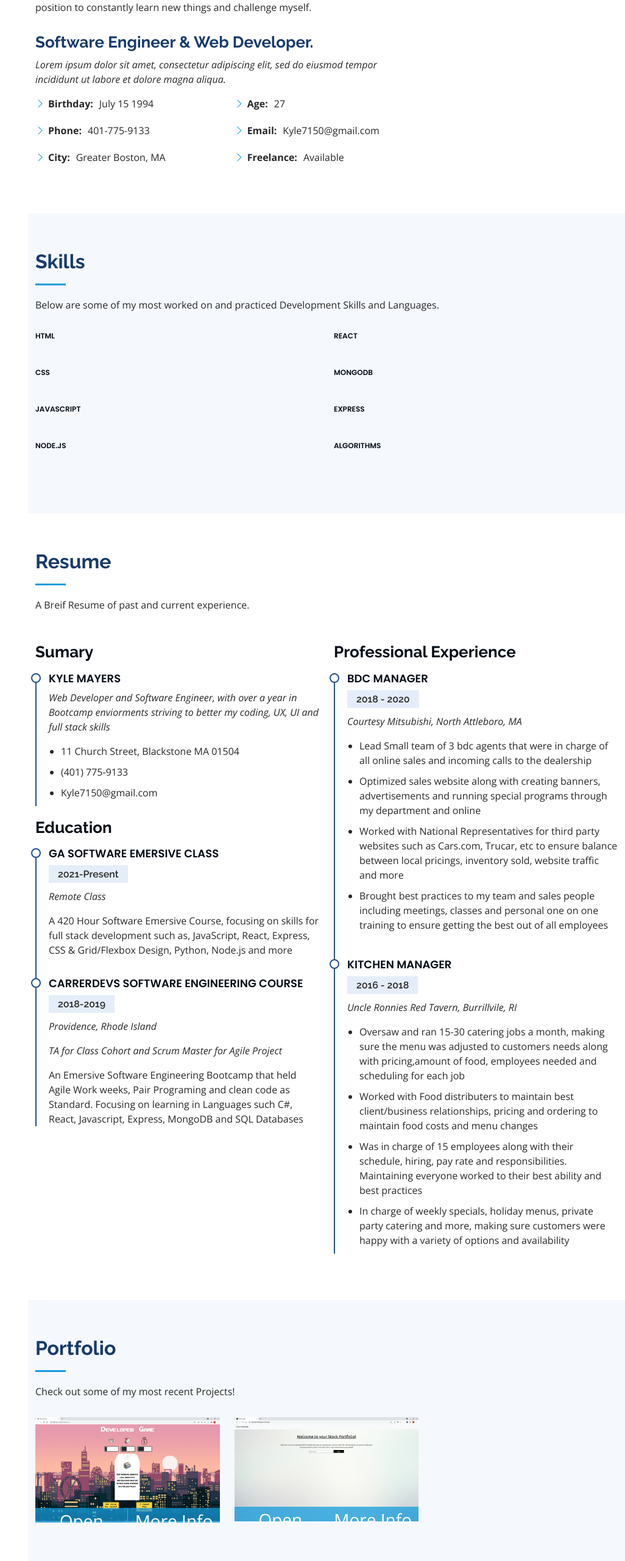
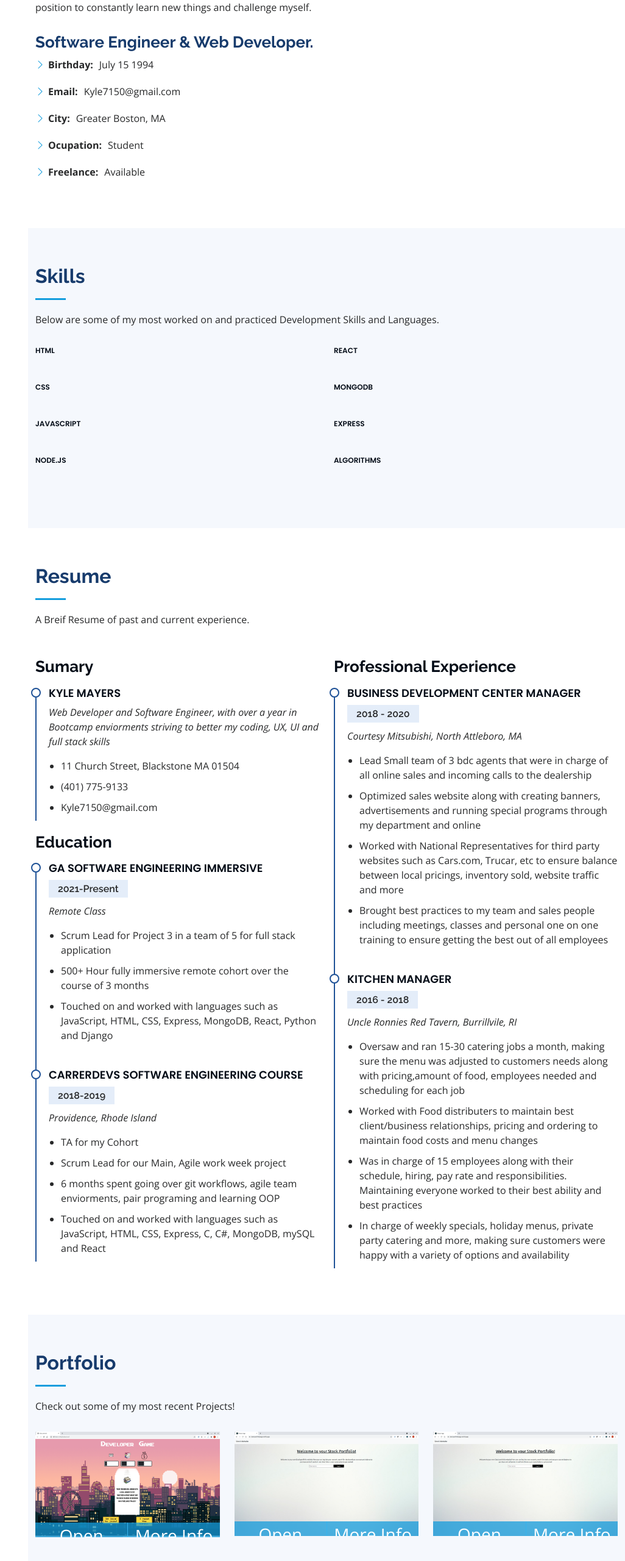
Before and after one commit to kyle715/portfolio, a plain HTML site: page index.html in a window 1280 px wide. Shown: the part 962-3522 px from the top of the page at 61% size, without its empty margins (254-1280 px from the left). Drawn offline with nearby package versions, Linux system fonts and the light colour scheme.

Commit message:
touch ups, adding project 3

```diff
--- a/index.html
+++ b/index.html
@@ -74,22 +74,14 @@
         <div class="row">
           <div class="col-lg-8 pt-4 pt-lg-0 content" data-aos="fade-left">
             <h3>Software Engineer &amp; Web Developer.</h3>
-            <p class="fst-italic">
-              Lorem ipsum dolor sit amet, consectetur adipiscing elit, sed do eiusmod tempor incididunt ut labore et dolore
-              magna aliqua.
-            </p>
+
             <div class="row">
               <div class="col-lg-6">
                 <ul>
                   <li><i class="bi bi-chevron-right"></i> <strong>Birthday:</strong> <span>July 15 1994</span></li>
-                  <li><i class="bi bi-chevron-right"></i> <strong>Phone:</strong> <span>401-775-9133</span></li>
+                  <li><i class="bi bi-chevron-right"></i> <strong>Email:</strong> <span>Kyle7150@gmail.com</span></li>
                   <li><i class="bi bi-chevron-right"></i> <strong>City:</strong> <span>Greater Boston, MA</span></li>
-                </ul>
-              </div>
-              <div class="col-lg-6">
-                <ul>
-                  <li><i class="bi bi-chevron-right"></i> <strong>Age:</strong> <span>27</span></li>
-                  <li><i class="bi bi-chevron-right"></i> <strong>Email:</strong> <span>Kyle7150@gmail.com</span></li>
+                  <li><i class="bi bi-chevron-right"></i> <strong>Ocupation:</strong> <span>Student</span></li>
                   <li><i class="bi bi-chevron-right"></i> <strong>Freelance:</strong> <span>Available</span></li>
                 </ul>
               </div>
@@ -180,23 +172,31 @@
 
             <h3 class="resume-title">Education</h3>
             <div class="resume-item">
-              <h4>GA Software Emersive Class</h4>
+              <h4>GA Software Engineering Immersive</h4>
               <h5>2021-Present</h5>
               <p><em>Remote Class</em></p>
-              <p>A 420 Hour Software Emersive Course, focusing on skills for full stack development such as, JavaScript, React, Express, CSS &amp; Grid/Flexbox Design, Python, Node.js and more</p>
+              <ul>
+                <li>Scrum Lead for Project 3 in a team of 5 for full stack application</li>
+                <li>500+ Hour fully immersive remote cohort over the course of 3 months</li>
+                <li>Touched on and worked with languages such as JavaScript, HTML, CSS, Express, MongoDB, React, Python and Django</li>
+              </ul>
             </div>
             <div class="resume-item">
               <h4>CarrerDevs Software Engineering Course</h4>
               <h5>2018-2019</h5>
               <p><em>Providence, Rhode Island</em></p>
-              <p><em>TA for Class Cohort and Scrum Master for Agile Project</em></p>
-              <p>An Emersive Software Engineering Bootcamp that held Agile Work weeks, Pair Programing and clean code as Standard. Focusing on learning in Languages such C#, React, Javascript, Express, MongoDB and SQL Databases</p>
+              <ul>
+                <li>TA for my Cohort</li>
+                <li>Scrum Lead for our Main, Agile work week project</li>
+                <li>6 months spent going over git workflows, agile team enviorments, pair programing and learning OOP</li>
+                <li>Touched on and worked with languages such as JavaScript, HTML, CSS, Express, C, C#, MongoDB, mySQL and React</li>
+              </ul>
             </div>
           </div>
           <div class="col-lg-6" data-aos="fade-up" data-aos-delay="100">
             <h3 class="resume-title">Professional Experience</h3>
             <div class="resume-item">
-              <h4>BDC Manager</h4>
+              <h4>Business Development Center Manager</h4>
               <h5>2018 - 2020</h5>
               <p><em>Courtesy Mitsubishi, North Attleboro, MA </em></p>
               <ul>
@@ -253,6 +253,16 @@
             </div>
           </div>
 
+          <div class="col-lg-4 col-md-6 portfolio-item filter-app">
+            <div class="portfolio-wrap">
+              <img src="assets/img/portfolio/Stock.png" class="img-fluid" alt="">
+              <div class="portfolio-links">
+                <a href="https://agoraforum.netlify.app" title="">Open Project<i class="bx bx-plus"></i></a>
+                <a href="agora-project-details.html" title="More Details">More Info<i class="bx bx-link"></i></a>
+              </div>
+            </div>
+          </div>
+
         </div>
 
       </div>
```
Also changed, not shown: agora-project-details.html (added, +104 -0 lines), assets/img/portfolio/agora.png (added).
